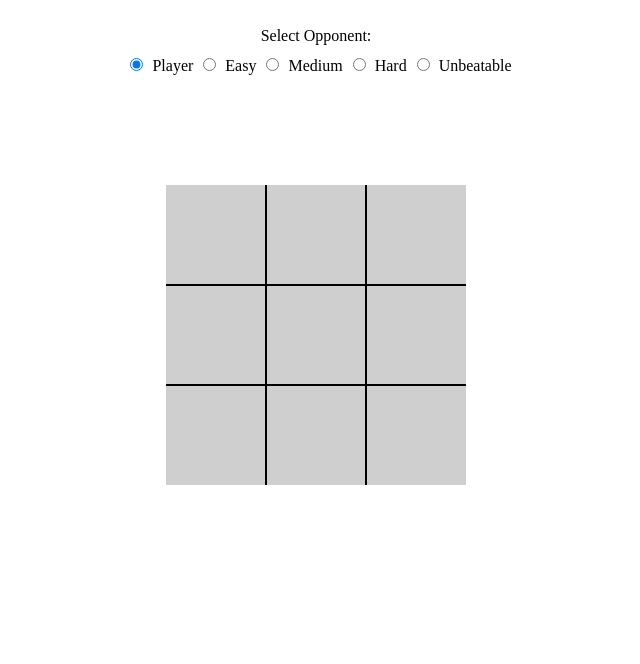
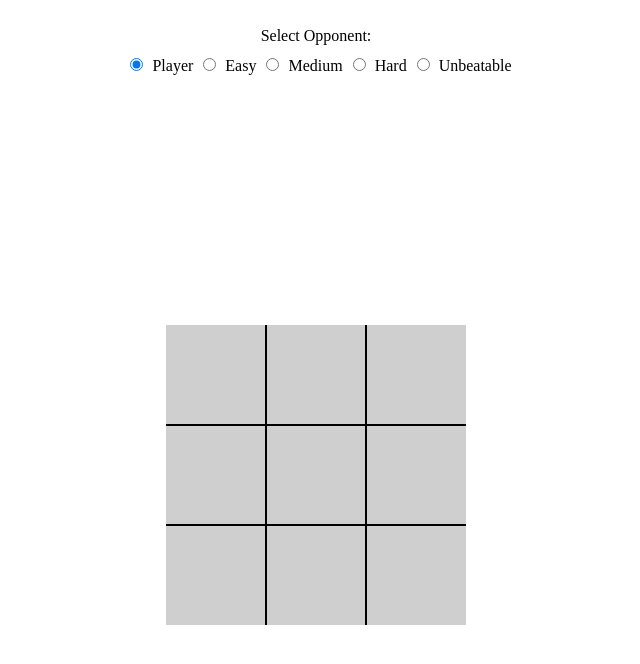
Before and after one commit to Awnicholls/tic_tac_toe, a plain HTML site: page index.html in a window 1280 px wide. Shown: the part 92-756 px from the top of the page, without its empty margins (324-964 px from the left). Drawn offline with Linux system fonts and the light colour scheme.

Commit message:
fixed landscape scaling

```diff
--- a/style.css
+++ b/style.css
@@ -42,7 +42,7 @@ input[type="radio"] {
 
 .board {
   width: 100vw;
-  height: 65vh;
+  height: 60vh;
   display: grid;
   justify-content: center;
   align-content: center;
@@ -154,3 +154,9 @@ input[type="radio"] {
 .winning-message.show {
   display: flex;
 }
+
+@media (orientation: landscape) {
+  .board {
+    height: 100vh;
+  }
+}
```
